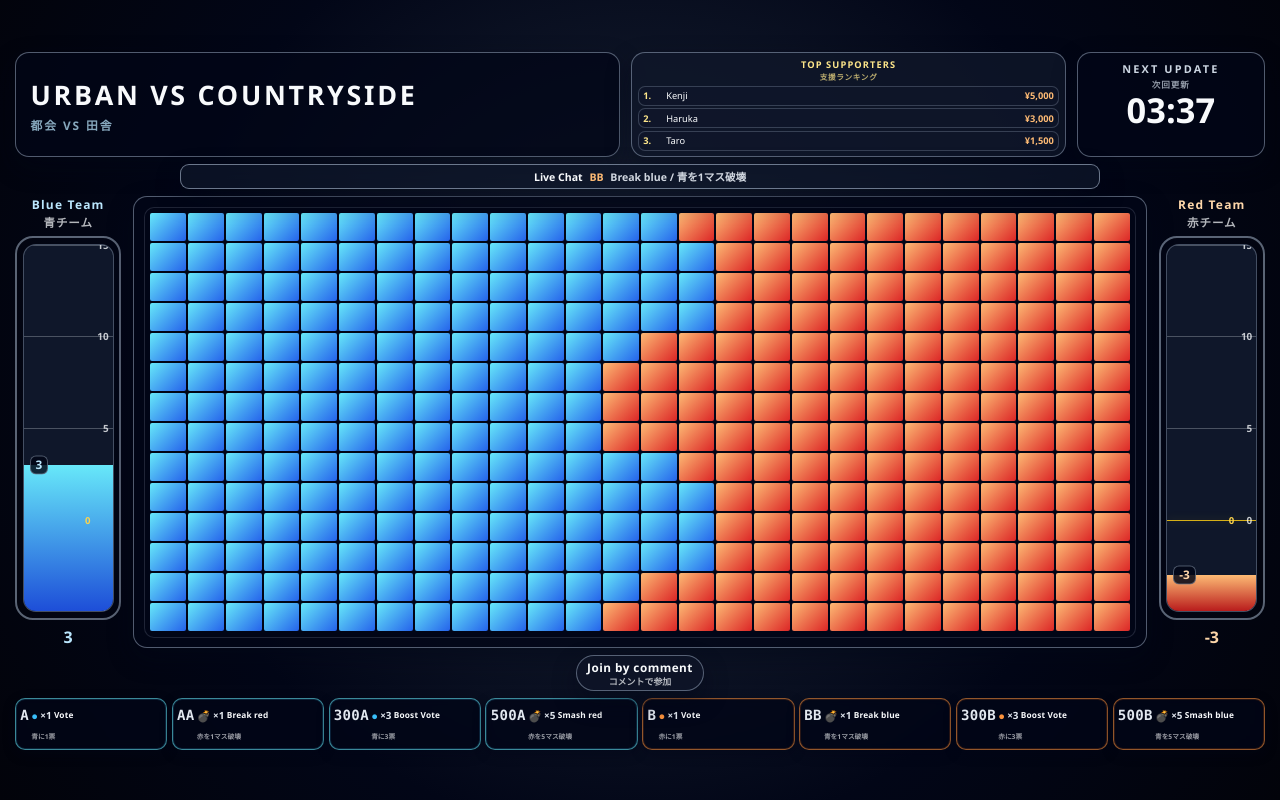
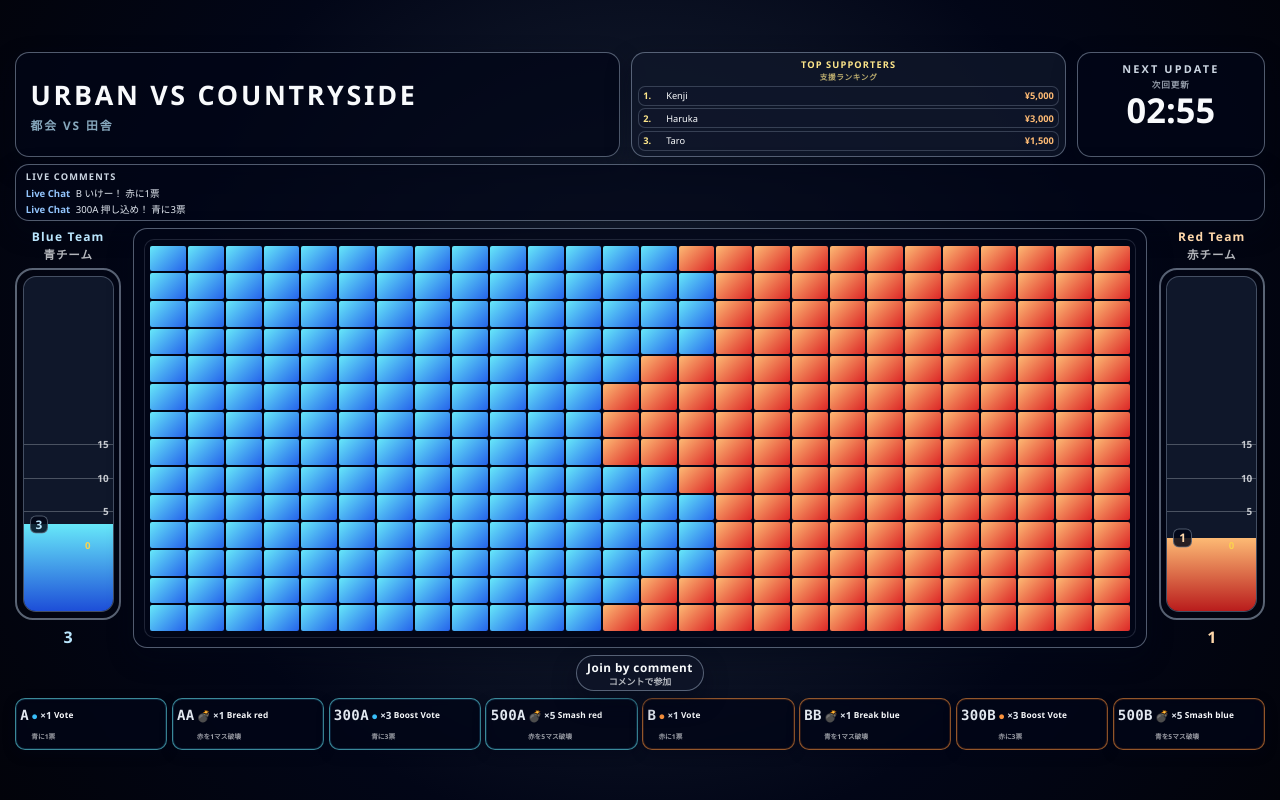
Before and after one commit to sakasakainfinity-dotcom/dot-war-live, a Next.js app: page / in a window 1280 px wide. Built offline with nearby package versions, Linux system fonts and the light colour scheme.

Commit message:
Adjust HUD to 3-minute gauge phase and batch frontline updates

```diff
--- a/src/app/globals.css
+++ b/src/app/globals.css
@@ -487,3 +487,106 @@ body {
     gap: 0.3rem;
   }
 }
+
+.comment-log-panel {
+  padding: 0.28rem 0.6rem;
+  display: grid;
+  gap: 0.18rem;
+}
+
+.comment-log-title {
+  font-size: 0.58rem;
+  letter-spacing: 0.12em;
+  color: #cbd5e1;
+}
+
+.comment-log-list {
+  display: grid;
+  gap: 0.12rem;
+}
+
+.comment-line {
+  margin: 0;
+  display: flex;
+  gap: 0.35rem;
+  align-items: baseline;
+  font-size: 0.6rem;
+  color: #e2e8f0;
+}
+
+.comment-line strong {
+  color: #93c5fd;
+}
+
+.comment-line-super {
+  color: #fde68a;
+  text-shadow: 0 0 8px rgba(251, 191, 36, 0.35);
+}
+
+.comment-amount {
+  color: #fb923c;
+  font-weight: 800;
+}
+
+.hud-grid-wrap {
+  position: relative;
+}
+
+.flight-overlay {
+  position: absolute;
+  inset: 0;
+  pointer-events: none;
+  overflow: hidden;
+}
+
+.flight-chip {
+  position: absolute;
+  left: 50%;
+  top: 16%;
+  transform: translate(-50%, -50%);
+  font-size: 0.62rem;
+  font-family: 'Consolas', 'SFMono-Regular', monospace;
+  font-weight: 900;
+  border: 1px solid rgba(148, 163, 184, 0.7);
+  border-radius: 999px;
+  padding: 0.08rem 0.34rem;
+  background: rgba(15, 23, 42, 0.85);
+  animation: fly-to-blue 680ms ease-out forwards;
+}
+
+.flight-to-red {
+  animation-name: fly-to-red;
+}
+
+.flight-attack {
+  border-color: rgba(248, 113, 113, 0.8);
+  box-shadow: 0 0 10px rgba(248, 113, 113, 0.35);
+}
+
+.flight-super {
+  color: #fde68a;
+  box-shadow: 0 0 12px rgba(245, 158, 11, 0.45);
+}
+
+@keyframes fly-to-blue {
+  0% { opacity: 0; transform: translate(-50%, -50%) scale(0.8); }
+  15% { opacity: 1; }
+  100% { opacity: 0; transform: translate(-360%, 90%) scale(0.65); }
+}
+
+@keyframes fly-to-red {
+  0% { opacity: 0; transform: translate(-50%, -50%) scale(0.8); }
+  15% { opacity: 1; }
+  100% { opacity: 0; transform: translate(280%, 90%) scale(0.65); }
+}
+
+.voice-status {
+  justify-self: center;
+  width: min(100%, 540px);
+  padding: 0.2rem 0.5rem;
+  text-align: center;
+}
+
+.voice-status p {
+  margin: 0;
+}
--- a/src/components/BattleLayout.jsx
+++ b/src/components/BattleLayout.jsx
@@ -1,6 +1,7 @@
 'use client';
 
-import { useEffect, useMemo, useState } from 'react';
+import { useCallback, useEffect, useMemo, useRef, useState } from 'react';
+import { HUD_CONFIG } from '../config/hudConfig';
 import { battleMockData } from '../lib/mockData';
 import { BattleGrid } from './BattleGrid';
 import { CommandBar } from './CommandGuideDock';
@@ -10,70 +11,203 @@ import { SuperChatBanner } from './SuperChatBanner';
 import { TeamTank } from './TeamTank';
 import { TopRankingPanel } from './TopRankingPanel';
 
-const GAUGE_MIN = -5;
-const GAUGE_MAX = 15;
+const GAUGE_MIN = HUD_CONFIG.gauge.min;
+const GAUGE_MAX = HUD_CONFIG.gauge.max;
+const ROUND_SECONDS = HUD_CONFIG.votePhaseSeconds;
 
 const COMMAND_EFFECTS = {
-  A: { blueDelta: 1, redDelta: 0 },
-  AA: { blueDelta: 0, redDelta: -1 },
-  '300A': { blueDelta: 3, redDelta: 0 },
-  '500A': { blueDelta: 0, redDelta: -5 },
-  B: { blueDelta: 0, redDelta: 1 },
-  BB: { blueDelta: -1, redDelta: 0 },
-  '300B': { blueDelta: 0, redDelta: 3 },
-  '500B': { blueDelta: -5, redDelta: 0 },
+  A: { blueDelta: 1, redDelta: 0, target: 'blue', attack: false },
+  AA: { blueDelta: 0, redDelta: -1, target: 'red', attack: true },
+  '300A': { blueDelta: 3, redDelta: 0, target: 'blue', attack: false },
+  '500A': { blueDelta: 0, redDelta: -5, target: 'red', attack: true },
+  B: { blueDelta: 0, redDelta: 1, target: 'red', attack: false },
+  BB: { blueDelta: -1, redDelta: 0, target: 'blue', attack: true },
+  '300B': { blueDelta: 0, redDelta: 3, target: 'red', attack: false },
+  '500B': { blueDelta: -5, redDelta: 0, target: 'blue', attack: true },
 };
+
+const TALK_LINES = {
+  blueLead: [
+    'Blue team is building momentum.',
+    '青チームに勢いが溜まっています。',
+  ],
+  redLead: [
+    'Red team is gaining power.',
+    '赤チームが力を溜めています。',
+  ],
+  tie: [
+    'Both sides are still balanced.',
+    '両チーム拮抗しています。',
+  ],
+};
+
+const CHAT_LINES = ['いけー！', '押し込め！', '守り切れ！', 'ここから逆転！', 'ナイス！'];
 
 function clampGauge(value) {
   return Math.max(GAUGE_MIN, Math.min(GAUGE_MAX, value));
 }
 
+function pick(list) {
+  return list[Math.floor(Math.random() * list.length)];
+}
+
+function resolveFrontlineShift(blueValue, redValue) {
+  const diff = blueValue - redValue;
+  if (Math.abs(diff) < 2) return 0;
+  return Math.sign(diff) * Math.min(3, Math.ceil(Math.abs(diff) / 4));
+}
+
+function applyFrontlineShift(grid, shift) {
+  if (shift === 0) return grid;
+
+  const width = grid[0]?.length ?? 0;
+  return grid.map((row) => {
+    const currentBlueWidth = row.findIndex((cell) => cell === 'red');
+    const safeBlueWidth = currentBlueWidth === -1 ? width : currentBlueWidth;
+    const nextBlueWidth = Math.max(1, Math.min(width - 1, safeBlueWidth + shift));
+    return row.map((_, colIndex) => (colIndex < nextBlueWidth ? 'blue' : 'red'));
+  });
+}
+
+function buildFlight(id, text, commandCode, target, attack, isSuperChat) {
+  return { id, text, commandCode, target, attack, isSuperChat };
+}
+
 export function BattleLayout({ data = battleMockData }) {
   const [grid, setGrid] = useState(data.grid);
-  const [blueGauge, setBlueGauge] = useState(data.blueTank);
-  const [redGauge, setRedGauge] = useState(data.redTank);
+  const [blueGauge, setBlueGauge] = useState(0);
+  const [redGauge, setRedGauge] = useState(0);
   const [superChat, setSuperChat] = useState(data.superChat);
+  const [commentLog, setCommentLog] = useState([]);
+  const [flyingComments, setFlyingComments] = useState([]);
+  const [voiceNow, setVoiceNow] = useState('');
 
+  const speechQueueRef = useRef([]);
+  const speakingRef = useRef(false);
   const commands = useMemo(() => data.commandGuides.map((item) => item.code), [data.commandGuides]);
 
-  const applyCommand = (commandCode) => {
+  const enqueueSpeech = useCallback((text, priority = 'normal') => {
+    if (typeof window === 'undefined' || !window.speechSynthesis || !text) return;
+
+    const item = { text };
+    if (priority === 'high') {
+      speechQueueRef.current.unshift(item);
+    } else {
+      speechQueueRef.current.push(item);
+    }
+
+    const playNext = () => {
+      if (speakingRef.current || speechQueueRef.current.length === 0) return;
+      const next = speechQueueRef.current.shift();
+      if (!next) return;
+
+      const utterance = new SpeechSynthesisUtterance(next.text);
+      utterance.rate = 1.05;
+      utterance.pitch = 1;
+      utterance.onstart = () => {
+        speakingRef.current = true;
+        setVoiceNow(next.text);
+      };
+      utterance.onend = () => {
+        speakingRef.current = false;
+        setVoiceNow('');
+        playNext();
+      };
+      utterance.onerror = () => {
+        speakingRef.current = false;
+        setVoiceNow('');
+        playNext();
+      };
+
+      window.speechSynthesis.speak(utterance);
+    };
+
+    playNext();
+  }, []);
+
+  const applyCommand = useCallback(
+    ({ commandCode, displayText, isSuperChat = false, user = 'Live Chat', amount = '' }) => {
       const effect = COMMAND_EFFECTS[commandCode];
+      const entryId = `${Date.now()}-${Math.random()}`;
+
+      setCommentLog((prev) => [
+        {
+          id: entryId,
+          user,
+          text: displayText,
+          commandCode,
+          isSuperChat,
+          amount,
+        },
+        ...prev,
+      ].slice(0, 6));
+
       if (!effect) return;
 
       setBlueGauge((prev) => clampGauge(prev + effect.blueDelta));
       setRedGauge((prev) => clampGauge(prev + effect.redDelta));
 
-    const commandMeta = data.commandGuides.find((item) => item.code === commandCode);
-    if (commandMeta) {
-      setSuperChat({
-        user: 'Live Chat',
-        amount: commandCode,
-        message: `${commandMeta.labelEn} / ${commandMeta.labelJa}`,
-      });
+      setFlyingComments((prev) => [
+        ...prev,
+        buildFlight(entryId, displayText, commandCode, effect.target, effect.attack, isSuperChat),
+      ]);
+
+      setTimeout(() => {
+        setFlyingComments((prev) => prev.filter((item) => item.id !== entryId));
+      }, 700);
+
+      if (isSuperChat) {
+        setSuperChat({ user, amount, message: displayText });
+        enqueueSpeech(`${user} ${amount}. ${displayText}`, 'high');
       }
-  };
+    },
+    [enqueueSpeech],
+  );
 
   useEffect(() => {
     const liveTicker = setInterval(() => {
-      const randomCode = commands[Math.floor(Math.random() * commands.length)];
-      applyCommand(randomCode);
+      const commandCode = pick(commands);
+      const commandMeta = data.commandGuides.find((item) => item.code === commandCode);
+      const isSuperChat = Math.random() < 0.16;
+
+      applyCommand({
+        commandCode,
+        displayText: `${commandCode} ${pick(CHAT_LINES)} ${commandMeta?.labelJa ?? ''}`,
+        isSuperChat,
+        user: isSuperChat ? pick(['Kenji', 'Mika', 'Aoi', 'Sora']) : 'Live Chat',
+        amount: isSuperChat ? pick(['¥200', '¥500', '¥1,000']) : '',
+      });
     }, 2200);
 
     return () => clearInterval(liveTicker);
-  }, [commands]);
+  }, [applyCommand, commands, data.commandGuides]);
 
-  const handleUpdateTick = () => {
-    setGrid((prev) =>
-      prev.map((row) =>
-        row.map((cell) => {
-          if (Math.random() < 0.03) {
-            return cell === 'blue' ? 'red' : 'blue';
+  useEffect(() => {
+    const commentaryTicker = setInterval(() => {
+      if (speakingRef.current) return;
+      const linePool = blueGauge === redGauge ? TALK_LINES.tie : blueGauge > redGauge ? TALK_LINES.blueLead : TALK_LINES.redLead;
+      enqueueSpeech(pick(linePool));
+    }, HUD_CONFIG.commentaryIntervalMs);
+
+    return () => clearInterval(commentaryTicker);
+  }, [blueGauge, enqueueSpeech, redGauge]);
+
+  useEffect(() => {
+    return () => {
+      if (typeof window !== 'undefined' && window.speechSynthesis) {
+        window.speechSynthesis.cancel();
       }
-          return cell;
-        }),
-      ),
-    );
     };
+  }, []);
+
+  const handleUpdateTick = useCallback(() => {
+    setGrid((prev) => applyFrontlineShift(prev, resolveFrontlineShift(blueGauge, redGauge)));
+
+    if (HUD_CONFIG.gauge.resetPerRound) {
+      setBlueGauge(0);
+      setRedGauge(0);
+    }
+  }, [blueGauge, redGauge]);
 
   return (
     <main className="hud-root">
@@ -81,19 +215,45 @@ export function BattleLayout({ data = battleMockData }) {
         <section className="hud-topbar">
           <MatchTitle title={data.title} />
           <TopRankingPanel ranking={data.ranking} />
-          <CountdownTimer
-            initialSeconds={data.timerSeconds}
-            intervalSeconds={data.updateIntervalSeconds}
-            onUpdateTick={handleUpdateTick}
-          />
+          <CountdownTimer intervalSeconds={ROUND_SECONDS} onUpdateTick={handleUpdateTick} />
         </section>
 
-        <SuperChatBanner chat={superChat} />
+        <SuperChatBanner chat={superChat} durationMs={HUD_CONFIG.superChatHighlightMs} />
+
+        <section className="panel comment-log-panel">
+          <p className="comment-log-title hud-main-text">LIVE COMMENTS</p>
+          <div className="comment-log-list">
+            {commentLog.map((entry) => (
+              <p key={entry.id} className={`comment-line ${entry.isSuperChat ? 'comment-line-super' : ''}`}>
+                <strong>{entry.user}</strong>
+                {entry.amount ? <span className="comment-amount">{entry.amount}</span> : null}
+                <span>{entry.text}</span>
+              </p>
+            ))}
+          </div>
+        </section>
+
+        {voiceNow ? (
+          <div className="voice-status panel">
+            <p className="hud-main-text">AI VOICE</p>
+            <p className="hud-sub-text">{voiceNow}</p>
+          </div>
+        ) : null}
 
         <section className="hud-center">
           <TeamTank team="blue" min={GAUGE_MIN} max={GAUGE_MAX} currentValue={blueGauge} />
           <div className="hud-grid-wrap">
             <BattleGrid grid={grid} />
+            <div className="flight-overlay" aria-hidden>
+              {flyingComments.map((flight) => (
+                <span
+                  key={flight.id}
+                  className={`flight-chip flight-to-${flight.target} ${flight.attack ? 'flight-attack' : ''} ${flight.isSuperChat ? 'flight-super' : ''}`}
+                >
+                  {flight.commandCode}
+                </span>
+              ))}
+            </div>
           </div>
           <TeamTank team="red" min={GAUGE_MIN} max={GAUGE_MAX} currentValue={redGauge} />
         </section>
--- a/src/components/CountdownTimer.jsx
+++ b/src/components/CountdownTimer.jsx
@@ -2,9 +2,13 @@
 
 import { useEffect, useMemo, useState } from 'react';
 
-export function CountdownTimer({ initialSeconds, intervalSeconds = 300, onUpdateTick }) {
-  const [remainingSeconds, setRemainingSeconds] = useState(initialSeconds);
+export function CountdownTimer({ intervalSeconds = 180, onUpdateTick }) {
+  const [remainingSeconds, setRemainingSeconds] = useState(intervalSeconds);
   const [isUpdating, setIsUpdating] = useState(false);
+
+  useEffect(() => {
+    setRemainingSeconds(intervalSeconds);
+  }, [intervalSeconds]);
 
   useEffect(() => {
     const timer = setInterval(() => {
@@ -35,8 +39,8 @@ export function CountdownTimer({ initialSeconds, intervalSeconds = 300, onUpdate
       <p className="timer-value">{mmss}</p>
       {isUpdating && (
         <p className="timer-updating">
-          <span className="hud-main-text">UPDATING</span>
-          <span className="hud-sub-text">反映中</span>
+          <span className="hud-main-text">FRONTLINE MOVING</span>
+          <span className="hud-sub-text">前線反映中</span>
         </p>
       )}
     </section>
--- /dev/null
+++ b/src/config/hudConfig.js
@@ -0,0 +1,10 @@
+export const HUD_CONFIG = {
+  votePhaseSeconds: 180,
+  commentaryIntervalMs: 30_000,
+  superChatHighlightMs: 5_000,
+  gauge: {
+    min: -10,
+    max: 40,
+    resetPerRound: true,
+  },
+};
```
Lines whose indentation alone changed are shown as unchanged.
